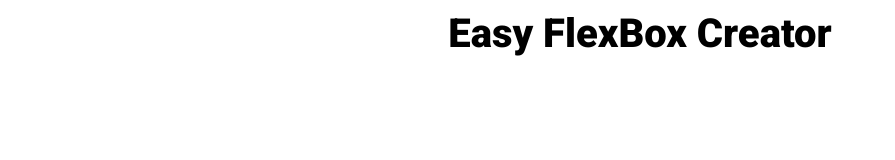
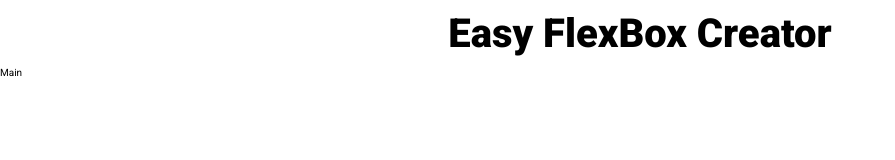
Before and after one commit to SkyDogzz/EasyFlexboxCreator, a React (Create React App) app: page / in a window 1280 px wide. Shown: the top 160 px of the page, without its empty margins (0-895 px from the left). Built offline with nearby package versions, Linux system fonts and the light colour scheme.

Commit message:
Add main content

```diff
--- a/src/App.js
+++ b/src/App.js
@@ -1,10 +1,12 @@
 import './App.scss'
 import Header from './components/Header';
+import Main from './components/Main';
 
 export default function App() {
   return (
     <div className="App">
       <Header />
+      <Main />
     </div>
   );
 }
--- /dev/null
+++ b/src/components/Main.jsx
@@ -0,0 +1,3 @@
+export default function Main() {
+  return <p>Main</p>;
+}
```
